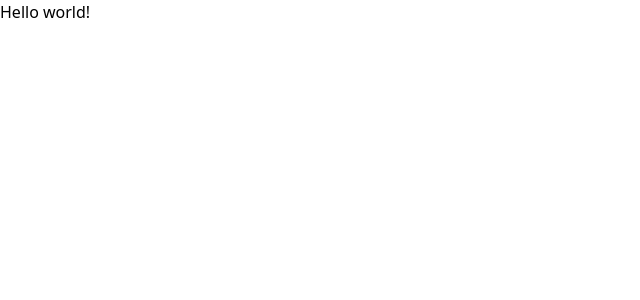
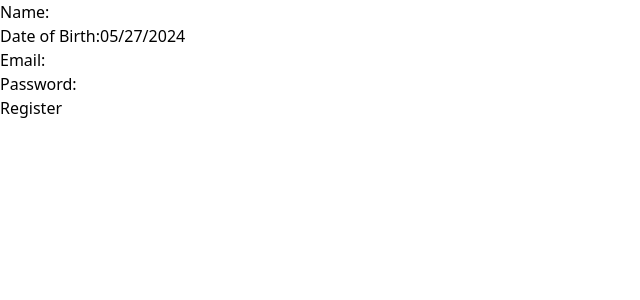
Before and after one commit to ShlokBharadwaj/react-node-test, a React (Vite) app in the folder client/: page /register in a window 1280 px wide. Shown: the top 300 px of the page, without its empty margins (0-640 px from the left). Built offline with nearby package versions, Linux system fonts and the light colour scheme.

Commit message:
Add: Login, Register, Middleware, Routing, Table and API Fetch

```diff
--- a/client/package.json
+++ b/client/package.json
@@ -16,6 +16,7 @@
     "bootstrap": "^5.3.3",
     "react": "^18.2.0",
     "react-bootstrap": "^2.10.2",
+    "react-datepicker": "^6.9.0",
     "react-dom": "^18.2.0",
     "react-router-dom": "^6.23.1",
     "react-toastify": "^10.0.5"
--- a/client/src/App.jsx
+++ b/client/src/App.jsx
@@ -1,12 +1,26 @@
 import React from 'react';
+import { BrowserRouter as Router, Route, Routes, Navigate } from 'react-router-dom';
+import LoginPage from './pages/LoginPage';
+import RegisterPage from './pages/RegisterPage';
+import ProtectedPage from './pages/ProtectedPage';
+import { ToastContainer } from 'react-toastify';
 
-function App() {
+const App = () => {
+  const isAuthenticated = () => {
+    return localStorage.getItem('token') !== null;
+  };
 
   return (
-    <h1 className="text-3xl font-bold underline">
-      Hello world!
-    </h1>
-  )
-}
+    <Router>
+      <ToastContainer />
+      <Routes>
+        <Route path="/login" element={<LoginPage />} />
+        <Route path="/register" element={<RegisterPage />} />
+        <Route path="/protected" element={isAuthenticated() ? <ProtectedPage /> : <Navigate to="/login" />} />
+        <Route path="*" element={<Navigate to="/login" />} />
+      </Routes>
+    </Router>
+  );
+};
 
-export default App
+export default App;
--- a/client/src/components/Login.jsx
+++ b/client/src/components/Login.jsx
@@ -0,0 +1,39 @@
+import React, { useState } from 'react';
+import axios from 'axios';
+import { useNavigate } from 'react-router-dom';
+import { toast } from 'react-toastify';
+import 'react-toastify/dist/ReactToastify.css';
+
+const Login = () => {
+    const [email, setEmail] = useState('');
+    const [password, setPassword] = useState('');
+    const navigate = useNavigate();
+
+    const handleSubmit = async (e) => {
+        e.preventDefault();
+        try {
+            const res = await axios.post('http://localhost:5000/api/login', { email, password });
+            localStorage.setItem('token', res.data.token);
+            toast.success('Login successful');
+            navigate('/protected');
+        } catch (err) {
+            toast.error('Invalid Credentials');
+        }
+    };
+
+    return (
+        <form onSubmit={handleSubmit} className="p-4">
+            <div>
+                <label>Email:</label>
+                <input type="email" value={email} onChange={(e) => setEmail(e.target.value)} className="border p-2" />
+            </div>
+            <div>
+                <label>Password:</label>
+                <input type="password" value={password} onChange={(e) => setPassword(e.target.value)} className="border p-2" />
+            </div>
+            <button type="submit" className="bg-blue-500 text-white p-2 mt-4">Login</button>
+        </form>
+    );
+};
+
+export default Login;
--- a/client/src/components/ProtectedTable.jsx
+++ b/client/src/components/ProtectedTable.jsx
@@ -0,0 +1,44 @@
+import React, { useEffect, useState } from 'react';
+import axios from 'axios';
+
+const ProtectedTable = () => {
+    const [users, setUsers] = useState([]);
+
+    useEffect(() => {
+        const fetchUsers = async () => {
+            const token = localStorage.getItem('token');
+            const config = { headers: { 'x-auth-token': token } };
+            try {
+                const res = await axios.get('http://localhost:5000/api/users', config);
+                setUsers(res.data);
+            } catch (err) {
+                console.error(err);
+            }
+        };
+
+        fetchUsers();
+    }, []);
+
+    return (
+        <table className="table-auto w-full">
+            <thead>
+                <tr>
+                    <th>Name</th>
+                    <th>Date of Birth</th>
+                    <th>Email</th>
+                </tr>
+            </thead>
+            <tbody>
+                {users.map((user, index) => (
+                    <tr key={index}>
+                        <td>{user.name}</td>
+                        <td>{new Date(user.dateOfBirth).toLocaleDateString()}</td>
+                        <td>{user.email}</td>
+                    </tr>
+                ))}
+            </tbody>
+        </table>
+    );
+};
+
+export default ProtectedTable;
--- a/client/src/components/Register.jsx
+++ b/client/src/components/Register.jsx
@@ -0,0 +1,58 @@
+import React, { useState } from 'react';
+import axios from 'axios';
+import { useNavigate } from 'react-router-dom';
+import { toast } from 'react-toastify';
+import 'react-toastify/dist/ReactToastify.css';
+import DatePicker from "react-datepicker";
+import "react-datepicker/dist/react-datepicker.css";
+
+const Register = () => {
+    const [formData, setFormData] = useState({
+        name: '',
+        dateOfBirth: new Date(),
+        email: '',
+        password: ''
+    });
+
+    const navigate = useNavigate();
+
+    const handleChange = (e) => {
+        setFormData({ ...formData, [e.target.name]: e.target.value });
+    };
+
+    const handleSubmit = async (e) => {
+        e.preventDefault();
+        try {
+            const res = await axios.post('http://localhost:5000/api/register', formData);
+            localStorage.setItem('token', res.data.token);
+            toast.success('Registration successful');
+            navigate('/protected');
+        } catch (err) {
+            toast.error('Registration failed');
+        }
+    };
+
+    return (
+        <form onSubmit={handleSubmit} className="p-4">
+            <div>
+                <label>Name:</label>
+                <input type="text" name="name" onChange={handleChange} className="border p-2" />
+            </div>
+            <div>
+                <label>Date of Birth:</label>
+                <DatePicker selected={formData.dateOfBirth} onChange={date => setFormData({ ...formData, dateOfBirth: date })} className="border p-2" />
+            </div>
+            <div>
+                <label>Email:</label>
+                <input type="email" name="email" onChange={handleChange} className="border p-2" />
+            </div>
+            <div>
+                <label>Password:</label>
+                <input type="password" name="password" onChange={handleChange} className="border p-2" />
+            </div>
+            <button type="submit" className="bg-blue-500 text-white p-2 mt-4">Register</button>
+        </form>
+    );
+};
+
+export default Register;
--- a/client/src/pages/LoginPage.jsx
+++ b/client/src/pages/LoginPage.jsx
@@ -0,0 +1,12 @@
+import React from 'react';
+import Login from '../components/Login';
+
+const LoginPage = () => {
+    return (
+        <div className="flex justify-center items-center h-screen">
+            <Login />
+        </div>
+    );
+};
+
+export default LoginPage;
--- a/client/src/pages/ProtectedPage.jsx
+++ b/client/src/pages/ProtectedPage.jsx
@@ -0,0 +1,12 @@
+import React from 'react';
+import ProtectedTable from '../components/ProtectedTable';
+
+const ProtectedPage = () => {
+    return (
+        <div className="p-4">
+            <ProtectedTable />
+        </div>
+    );
+};
+
+export default ProtectedPage;
--- a/client/src/pages/RegisterPage.jsx
+++ b/client/src/pages/RegisterPage.jsx
@@ -0,0 +1,12 @@
+import React from 'react';
+import Register from '../components/Register';
+
+const RegisterPage = () => {
+    return (
+        <div className="flex justify-center items-center h-screen">
+            <Register />
+        </div>
+    );
+};
+
+export default RegisterPage;
```
Also changed, not shown: 1 other file (tests, documents, lock files or other folders).
